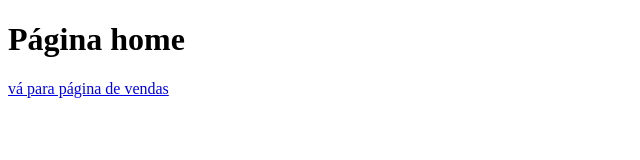
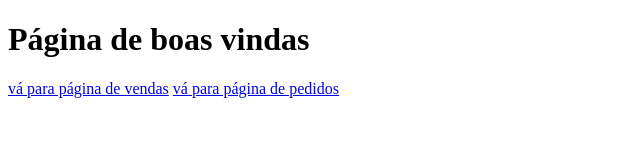
Before and after one commit to LucasIbiapino7/aulagitteste, a plain HTML site: page index.html in a window 1280 px wide. Shown: the whole page, without its empty margins (0-640 px from the left). Drawn offline with Linux system fonts and the light colour scheme.

```diff
--- a/index.html
+++ b/index.html
@@ -7,7 +7,8 @@
     <title>Document</title>
 </head>
 <body>
-    <h1>Página home</h1>
+    <h1>Página de boas vindas</h1>
     <a href="vendas.html">vá para página de vendas</a>
+    <a href="pedidos.html">vá para página de pedidos</a>
 </body>
 </html>
```
Also changed, not shown: pedidos.html (+1 -0 lines).
